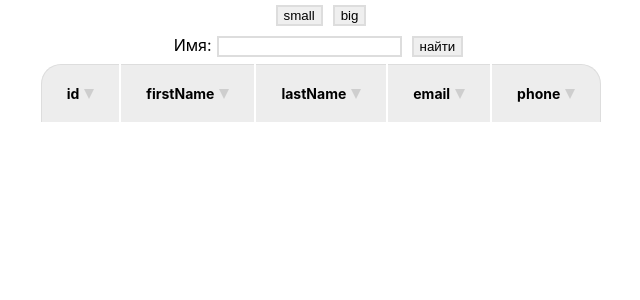
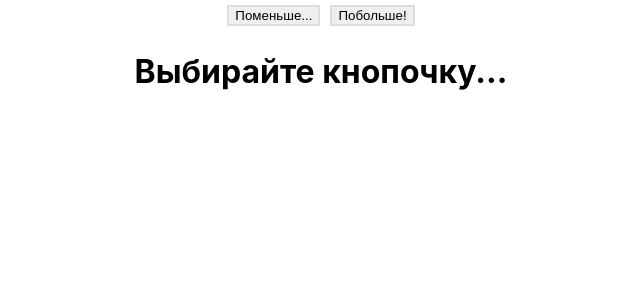
Before and after one commit to janglz/fugr-ru-test, a React (Create React App) app: page / in a window 1280 px wide. Shown: the top 300 px of the page, without its empty margins (319-959 px from the left). Built offline with nearby package versions, Linux system fonts and the light colour scheme.

Commit message:
Работает все, кроме сортировки

```diff
--- a/package.json
+++ b/package.json
@@ -9,6 +9,7 @@
     "react": "^17.0.2",
     "react-dom": "^17.0.2",
     "react-scripts": "4.0.3",
+    "simple-react-validator": "^1.6.0",
     "web-vitals": "^1.1.2"
   },
   "scripts": {
--- a/src/App.css
+++ b/src/App.css
@@ -44,7 +44,7 @@ th {
   padding: 20px 25px;
   background: #ededed;
   font-size: 14px;
-  border-top: 1px solid #ddd;
+  border-top: 2px solid #ddd;
 }
 th span {
   position: relative;
@@ -64,19 +64,19 @@ th span::after {
 th:hover span::after {
   border-top: 10px solid rgba(101, 104, 110, 0.562);
 }
-th span.sorted {
+th span.reversed {
   transform: rotate(180deg);
 }
-th span.active::after {
+th span.selected::after {
   border-top: 10px solid rgba(56, 76, 114, 0.904);
 }
 .table tr th:first-child,
 .table tr td:first-child {
-  border-left: 1px solid #ddd;
+  border-left: 2px solid #ddd;
 }
 .table tr th:last-child,
 .table tr td:last-child {
-  border-right: 1px solid #ddd;
+  border-right: 2px solid #ddd;
 }
 .table thead tr th:first-child {
   border-radius: 20px 0 0 0;
@@ -95,7 +95,7 @@ th span.active::after {
   background: #f8f8f8;
 }
 .table tbody tr:last-child td {
-  border-bottom: 1px solid #ddd;
+  border-bottom: 2px solid #ddd;
 }
 .table tbody tr:last-child td:first-child {
   border-radius: 0 0 0 20px;
@@ -134,8 +134,62 @@ th span.active::after {
   overflow: auto;
 }
 .modal {
-  padding: 15px;
+  border-radius: 20px;
+  padding: 25px;
   display: inline-block;
   vertical-align: middle;
   background-color: rgb(255, 255, 255);
 }
+.modal div div {
+  margin-bottom: 15px;
+  display: flex;
+}
+.form-control {
+  border: none;
+  border-bottom: 2px solid rgba(56, 76, 114, 0.534);
+  flex-grow: 1;
+  line-height: 25px;
+  font-size: 15px;
+  margin-top: -10px;
+}
+
+span.input-invalid {
+  justify-self: end;
+  height: 20px;
+  display: block;
+  position: absolute;
+  margin-right: 0px;
+  transform: translatex(-110%);
+  background-color: rgb(241, 219, 219);
+  color:rgb(206, 0, 0);
+  box-shadow: 0.2em 0.2em 5px rgba(122,122,122,0.5);
+}
+button.add-user, .search-bar {
+  display: inline-block;
+}
+
+.user-info {
+  position: sticky;
+  border-top:2px solid rgba(56, 76, 114, 0.534);
+  background: rgb(246, 247, 248);
+  bottom: 0;
+
+}
+.user-info>div{
+  display: flex;
+  flex-wrap: wrap;
+  justify-content: center;
+}
+.user-info>div>p{
+  margin: 20px;
+  display: inline-flex;
+  flex-direction: column;
+}
+.user-info textarea {
+  display: inline;
+}
+.close-button {
+  height: 20px;
+  background-color: rgba(56, 76, 114, 0.904);
+  color:rgb(255, 255, 255)
+}
--- /dev/null
+++ b/src/components/AddUserForm.js
@@ -0,0 +1,112 @@
+import React from 'react';
+import SimpleReactValidator from 'simple-react-validator';
+
+class AddUserForm extends React.Component {
+    constructor(props) {
+        super(props);
+        this.state = {
+            isActive: false,
+        }
+        this.validator = new SimpleReactValidator({
+            autoForceUpdate: this,
+            validators: {
+                name: {
+                    message: 'The :attribute must contains min. 4 letters',
+                    rule: (val, params, validator) => {
+                        return validator.helpers.testRegex(val, /^[a-zA-ZА-ЯЁа-яё]+$/i) && params.indexOf(val) === -1 && val.length > 3
+                    },
+                    required: true
+                }
+            }
+        });
+        this.handleChange = this.handleChange.bind(this);
+    }
+
+    handleChange(e) {
+        const elem = e.currentTarget.value;
+        const key = e.currentTarget.getAttribute('id')
+        this.setState({
+            [key]: elem
+        })
+        console.log(this.state)
+    }
+
+    openForm = () => {
+        this.setState({ isActive: true })
+    }
+
+    closeForm = (e) => {
+        this.setState({ isActive: false })
+    }
+
+    submitForm = (e) => {
+        e.preventDefault();
+        if (this.validator.allValid()) {
+            const user = {
+                id: Number(this.state.id),
+                email: this.state.email,
+                firstName: this.state.firstName,
+                lastName: this.state.lastName,
+                phone: this.state.phone,
+            }
+            this.props.onAddUser(user)
+            this.closeForm()
+        } else {
+            this.validator.showMessages();
+            this.forceUpdate();
+        }
+    }
+
+    render() {
+        const addUserButton = (
+            <button className="add-user" onClick={this.openForm}>Добавить нового пользователя</button>
+        )
+
+        const form = (
+            <div className="overlay" onClick={this.closeForm}>
+                <div className="modal" onClick={(e)=> e.stopPropagation()}>
+                <h3>Добавить пользователя<button className="close-button" onClick={this.closeForm} >закрыть</button></h3>
+                <div>
+                <div className="form-group">
+                    <label>ID</label>
+                    <input className="form-control" defaultValue={this.state.id} id="id" onChange={this.handleChange} onBlur={() => this.validator.showMessageFor('id')} />
+                    <span className="input-invalid">{this.validator.message('id', this.state.id, 'required|numeric|min:0,num')}</span>
+                </div>
+
+                <div className="form-group">
+                    <label>firstName</label>
+                    <input className="form-control" defaultValue={this.state.firstName} id="firstName" onChange={this.handleChange} onBlur={() => this.validator.showMessageFor('name')} />
+                    <span className="input-invalid">{this.validator.message('name', this.state.firstName, 'required|name')}</span>
+                </div>
+
+                <div className="form-group">
+                    <label>lastName</label>
+                    <input className="form-control" defaultValue={this.state.lastName} id="lastName" onChange={this.handleChange} onBlur={() => this.validator.showMessageFor('last name')} />
+                    <span className="input-invalid">{this.validator.message('last name', this.state.lastName, 'required|name')}</span>
+                </div>
+
+
+                <div className="form-group">
+                    <label>email</label>
+                    <input className="form-control" defaultValue={this.state.email} id="email" onChange={this.handleChange} onBlur={() => this.validator.showMessageFor('email')} />
+                    <span className="input-invalid">{this.validator.message('email', this.state.email, 'required|email')}</span>
+                </div>
+
+                <div className="form-group">
+                    <label>phone</label>
+                    <input className="form-control" defaultValue={this.state.phone} id="phone" onChange={this.handleChange} onBlur={() => this.validator.showMessageFor('phone')} />
+                    <span className="input-invalid">{this.validator.message('phone', this.state.phone, 'required|phone')}</span>
+                </div>
+
+                <button className="btn btn-primary" onClick={this.submitForm}>Добавить в таблицу</button>
+                </div>
+            </div>
+            </div>
+        );
+
+        return this.state.isActive ? form : addUserButton
+    }
+}
+
+
+export default AddUserForm;
--- a/src/components/Main.js
+++ b/src/components/Main.js
@@ -2,6 +2,9 @@ import React from 'react';
 import Spinner from './Spinner.js';
 import Pagination from './Pagination.js'
 import Table from './Table.js'
+import AddUserForm from './AddUserForm'
+// import SearchBar from './SearchBar'
+//import SimpleReactValidator from 'simple-react-validator';
 
 class Main extends React.Component {
     constructor(props) {
@@ -12,11 +15,13 @@ class Main extends React.Component {
             pages: [],
             users: [],
             user: null,
-            rows: 32,
+            rows: null,
+            data: null,
+            filtered: null,
         };
 
         this.handleChanges = this.handleChanges.bind(this);
-        this.loadUsers = this.loadUsers.bind(this)
+        this.selectRows = this.selectRows.bind(this)
         this.getData = this.getData.bind(this);
         this.addUser = this.addUser.bind(this);
         // this.sortUsers = this.sortUsers.bind(this);
@@ -29,11 +34,10 @@ class Main extends React.Component {
         return data;
     }
 
-    async handleChanges(data) {
-        if (!data) data = this.getData()
-        const pages = await Math.round(data.length / 50); //по 50 элементов на страницу
+    async handleChanges(users) {
+        const pages = await Math.round(users.length / 50); //по 50 элементов на страницу
         this.setState({
-            users: data,
+            users: users,
             pages: pages,
             isLoaded: true,
         })
@@ -47,59 +51,74 @@ class Main extends React.Component {
         this.handleChanges(this.state.users)
     }
 
-    async loadUsers(e) {
+    filterUsers = (users) => {
+        //const pages =  Math.round (users.length / 50)
+        this.setState({
+            filtered: users,
+        })
+    }
+
+    async selectRows(e) {
         this.setState({
             rows: e.target.value,
             isLoaded: false,
         });
-        //console.log(e.target.value)
         try {
             this.getData(e.target.value).then(result=>{
+                this.setState({
+                    data: result,
+
+                })
                 this.handleChanges(result)
+                this.filterUsers(result)
             })
-            // this.handleChanges(data)
         } catch (e) {
             console.log(e)
         }
     }
 
-    componentDidMount() {
+    addUser = async (user) => {
+        const allUsers = [user, ...this.state.data];
+        await this.handleChanges(allUsers)
+        const filtered = [user, ...this.state.filtered]
+        await this.setState({
+            data: allUsers,
+            filtered: filtered,
+        })
+        console.log(this.state)
     }
-
-    addUser(user) {
-        //user.validate прикрутим библу
-        const allUsers = [...this.state.users, user];
-        this.handleChanges(allUsers)
-    }
-
-    // async sortUsers(e) {
-    //     this.setState({
-    //         isLoaded: false
-    //     })
-    //     const field = e.target.value;
-    //     const sorted = await this.state.users.sort((first, second) => first[field] - second[field])
-    //     this.handleChanges(sorted);
-    // }
 
     render() {
         if (!this.state.isLoaded) return <Spinner />
-        return (
-            <div>
-                <button onClick={this.loadUsers} value="32">small</button>
-                <button onClick={this.loadUsers} value="1000">big</button>
+        const container = !this.state.rows ?
+        <h1>Выбирайте кнопочку...</h1> :
+        (<div>
             <Pagination
                 page={this.state.page}
                 pages={this.state.pages}
                 onSelectPage={this.selectPage}
             />
+            {/* <AddUserForm
+                onAddUser={this.addUser}
+            /> */}
             <Table
+                onAddUser={this.addUser}
                 isLoaded={this.state.isLoaded}
                 page={this.state.page}
                 users={this.state.users}
                 onHandleChange={this.handleChanges}
-                    addUser={this.addUser}
+                onFilterUsers={this.filterUsers}
+                filteredUsers={this.state.filtered}
+                onSelectPage={this.selectPage}
+                data={this.state.data}
             // sortUsers={this.sortUsers}
             />
+        </div>);
+        return (
+            <div>
+                <button onClick={this.selectRows} value="32">Поменьше...</button>
+                <button onClick={this.selectRows} value="1000">Побольше!</button>
+                {container}
             </div>
         )
     }
--- /dev/null
+++ b/src/components/SearchBar.js
@@ -0,0 +1,20 @@
+import React from 'react';
+
+class SearchBar extends React.Component {
+
+
+
+    render() {
+        return (
+            <form onSubmit={this.globalSearch}>
+                <label>
+                    Поиск:
+                    <input type="text" name="search" onInput={this.props.searchOnPage} defaultValue={this.props.searchQuery}/>
+                </label>
+                <input type="submit" value="поиск" />
+            </form>
+        )
+    }
+}
+
+export default SearchBar;
--- a/src/components/Table.js
+++ b/src/components/Table.js
@@ -1,70 +1,58 @@
 import React from 'react';
 import Spinner from './Spinner.js';
-import UserInfo from './UserInfo.js'
+import UserInfo from './UserInfo.js';
+import AddUserForm from './AddUserForm';
 import _ from 'lodash';
-
-// const search = (users, query) => {
-//     const currentUsers = users.filter(user=> _.find(user, query))
-//     this.setState({
-//         searchQuery: query,
-//         usersOnPage: currentUsers,
-//     })
-// }
 
 class Table extends React.Component {
     constructor(props) {
         super(props);
         this.state = {
-            isLoaded: false,
+            isLoaded: this.props.isLoaded,
             selectedUser: null,
             sortedBy: null,
-            usersOnPage: null,
-            searchQuery: null,
-            filteredUsers: null,
+            searchQuery: '',
         };
-
-        this.sortUsers = this.sortUsers.bind(this);
-        this.selectUser = this.selectUser.bind(this);
-        this.search = this.search.bind(this);
-        this.clearSelectedUser = this.clearSelectedUser.bind(this);
-        this.globalSearch = this.globalSearch.bind(this);
-        this.fillPage = this.fillPage.bind(this);
     }
 
-    selectUser(e) {
+    selectUser = (e) => {
         const userId = e.currentTarget.getAttribute('value');
         const user = this.props.users.find(user => user.id == userId);
+        const no = 'данные не определены'
         this.setState({
             selectedUser: {
                 firstName: user.firstName,
                 lastName: user.lastName,
-                description: user.description,
-                streetAddress: user.address.streetAddress,
-                city: user.address.city,
-                state: user.address.state,
-                zip: user.address.zip
+                description: user.description || no,
+                streetAddress: user.address?.streetAddress || no,
+                city: user.address?.city || no,
+                state: user.address?.state || no,
+                zip: user.address?.zip || no
             }
         })
     }
-    clearSelectedUser() {
+    clearSelectedUser = () => {
         this.setState({
             selectedUser: null,
         })
     }
 
-    componentDidMount() {
-        this.setState({
-            filteredUsers: this.props.users,
-            usersOnPage: this.props.users,
+    handleChanges = async (users) => {
+        await this.setState({
             isLoaded: true,
         })
-        // this.fillPage(this.state.users)
     }
 
-    async sortUsers(e) {
+    componentDidMount() {
+        this.handleChanges(this.props.users);
+        this.props.onFilterUsers(this.currentPageUsers(this.props.users))
+    }
+
+    sortUsers = async (e) => {
         this.setState({
             isLoaded:false,
         })
+
         const entry = e.currentTarget.getAttribute('value');
         const sortedBy =
         this.state.sortedBy === entry ?
@@ -72,54 +60,59 @@ class Table extends React.Component {
         const bool =
             sortedBy === entry ?
             1 : -1;
-        const sorted = await this.props.users.sort((first, second) => first[entry] > second[entry] ? bool : -(bool))
 
-        await this.props.onHandleChange(sorted).
-        then(()=>{
-            // this.search(sorted, this.state.query)
-            this.fillPage(sorted);
-            this.setState({
-                // filteredUsers: filtered,
-                sortedBy: sortedBy,
-                isLoaded: true,
-            });
-        })
-        console.log(sorted)
+        const currentPageUsers = this.currentPageUsers(this.props.data)
+        const filtered = await this.search(currentPageUsers, this.state.searchQuery)
+
+        const sorted = await filtered.sort((first, second) => first[entry] > second[entry] ? bool : -(bool))
+
+        this.setState({
+            sortedBy: sortedBy,
+        });
+        this.props.onFilterUsers(this.currentPageUsers(sorted))
+
+        this.handleChanges(filtered)
     }
 
-    fillPage(users) {
-        console.log(this.props.users)
+    currentPageUsers = (users) => {
         const offset = this.props.page * 50;
-        const currentUsers = users.slice(offset - 50, offset);
-        this.setState({
-            usersOnPage: currentUsers,
-            isLoaded: true,
-        })
+        return users.slice(offset - 50, offset);
     }
 
-    async search(users, query) {
+    search = (users, query) => {
+        if (!query) return users;
         const searchUsers = users.filter((user) => Object.values(user).find(entry=> {
-            return String(entry).indexOf(query) != -1
+            return String(entry).indexOf(query) !== -1;
         }))
+        return searchUsers;
+    }
 
-        const filtered = query? searchUsers : users
+    searchOnPage = async (e) => {
+        e.preventDefault();
+        e.stopPropagation();
+        const query = await e.target.value;
+        const usersOnPage = await this.currentPageUsers(this.props.data)
+        const filtered = await this.search(usersOnPage, query)
 
         await this.setState({
             searchQuery: query,
-            filteredUsers: filtered,
         })
+        this.props.onFilterUsers(filtered)
     }
 
-    async globalSearch(e){
-        this.setState({
+    globalSearch = async (e) => {
+        e.preventDefault();
+        e.stopPropagation();
+        //const query = await e.target.getAttribute('value');
+        await this.setState({
+            // searchQuery: query,
             isLoaded: false,
         })
-        e.preventDefault();
-        this.search(this.props.users, this.state.searchQuery);
 
-        //this.props.onHandleChange(this.props.users)
-        this.props.onHandleChange() //отправит запрос на сервер и будет искать в результатах ответа
-        this.setState({
+        const filtered = await this.search(this.props.data, this.state.searchQuery);
+        await this.props.onHandleChange(filtered)
+        await this.props.onSelectPage(1)
+        await this.setState({
             isLoaded: true,
         })
     }
@@ -128,12 +121,20 @@ class Table extends React.Component {
 
     render() {
         if (!this.state.isLoaded) return <Spinner />
+        console.log(this.state)
+        //this.props.onFilterUsers(this.currentPageUsers(this.props.users))
+        const usersOnThisPage = this.currentPageUsers(this.props.users)
 
-        if (!this.state.filteredUsers) return (<h4>не найдено совпадений</h4>);
+        const setClass = (el) => {
+            let theadClass = 'th '
+            if (this.state.sortedBy === el) theadClass += 'selected';
+            if (this.state.sortedBy === `${el}-reverse`) theadClass += 'selected reversed'
+            return theadClass;
+        }
 
         const fields = ['id', 'firstName', 'lastName', 'email', 'phone']
 
-        const rows = this.state.filteredUsers.map(user => {
+        const rows = usersOnThisPage.map(user => {
             let id = _.uniqueId();
             return (
                 <tr onClick={this.selectUser} key={user.id + id} value={user.id}>
@@ -150,7 +151,7 @@ class Table extends React.Component {
             <tr>
                 {
                     fields.map(el => {
-                        return <th onClick={this.sortUsers} value={el} key={el}>{el}<span className={this.state.sortedBy === el? 'sorted' : ''} ></span></th>
+                        return <th onClick={this.sortUsers} value={el} key={el}>{el}<span className={`${setClass(el)}`} ></span></th>
                     })
                 }
             </tr>
@@ -158,19 +159,17 @@ class Table extends React.Component {
 
 
         const searchBar = (
-            <form onSubmit={this.globalSearch}>
+            <form className="search-bar" onSubmit={this.globalSearch}>
                 <label>
-                    Имя:
-                    <input type="text" name="search" onInput={(e) => this.search(this.state.usersOnPage, e.currentTarget.value)}/>
+                    Поиск:
+                    <input type="text" name="search" onInput={this.searchOnPage} defaultValue={this.state.searchQuery} value={String (this.state.searchQuery)}></input>
                 </label>
-                <input type="submit" value="найти" />
+                <input type="submit" value="поиск" />
             </form>
         )
 
-        return (
-            <div>
-                {searchBar}
-                {/* {addUser} */}
+        const tableContent = this.props.filteredUsers[0] ?  (
+            (<div>
                 <table className="table">
                     <thead>
                     {head}
@@ -180,6 +179,16 @@ class Table extends React.Component {
                     </tbody>
                 </table>
                 <UserInfo user={this.state.selectedUser} onClose={this.clearSelectedUser}/>
+            </div>)
+        ) :  (<h4>не найдено совпадений</h4>)
+
+        return (
+            <div>
+                {searchBar}
+                <AddUserForm
+                    onAddUser={this.props.onAddUser}
+                />
+                {tableContent}
             </div>
         )
     }
```
Also changed, not shown: src/components/Pagination.js (+1 -14 lines), src/components/UserInfo.js (+6 -8 lines), 1 other file (tests, documents, lock files or other folders). Lines whose indentation alone changed are shown as unchanged.
